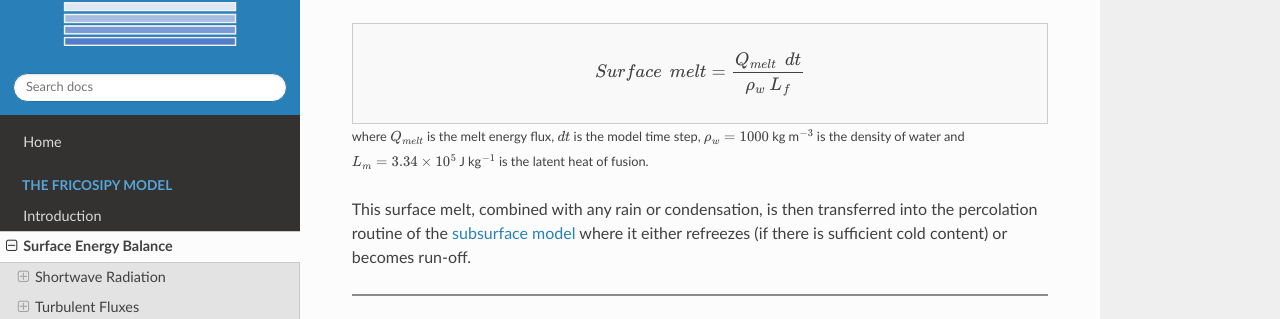
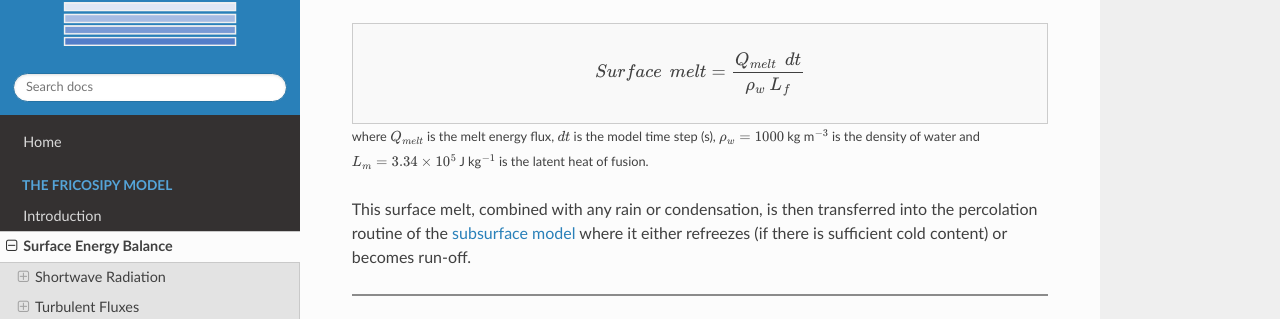
Before and after one commit to MarcusGastaldello/FRICOSIPY, an MkDocs documentation site: the page built from docs/surface_energy_balance.md, in a window 1280 px wide and 900 px high, scrolled down 4040 px. Shown: the part 129-448 px from the top of the window. Built offline with MkDocs 1.6.1, drawn with Linux system fonts in a browser that asks for light colours; nearby versions of some CDN libraries.

```diff
--- a/docs/surface_energy_balance.md
+++ b/docs/surface_energy_balance.md
@@ -152,7 +152,7 @@ $$
 Surface\:\:melt = \frac{Q_{melt} \:\: dt}{\rho_{w} \: L_{f}}
 $$
 </div>
-<small>where $Q_{melt}$  is the melt energy flux, $dt$ is the model time step, $\rho_{w} = 1000$ kg m$^{-3}$ is the density of water and $L_{m} = 3.34 \times 10^{5}$ J kg$^{-1}$ is the latent heat of fusion.</small>
+<small>where $Q_{melt}$  is the melt energy flux, $dt$ is the model time step (s), $\rho_{w} = 1000$ kg m$^{-3}$ is the density of water and $L_{m} = 3.34 \times 10^{5}$ J kg$^{-1}$ is the latent heat of fusion.</small>
 
 This surface melt, combined with any rain or condensation, is then transferred into the percolation routine of the [subsurface model](subsurface_model.md) where it either refreezes (if there is sufficient cold content) or becomes run-off.
 
```
